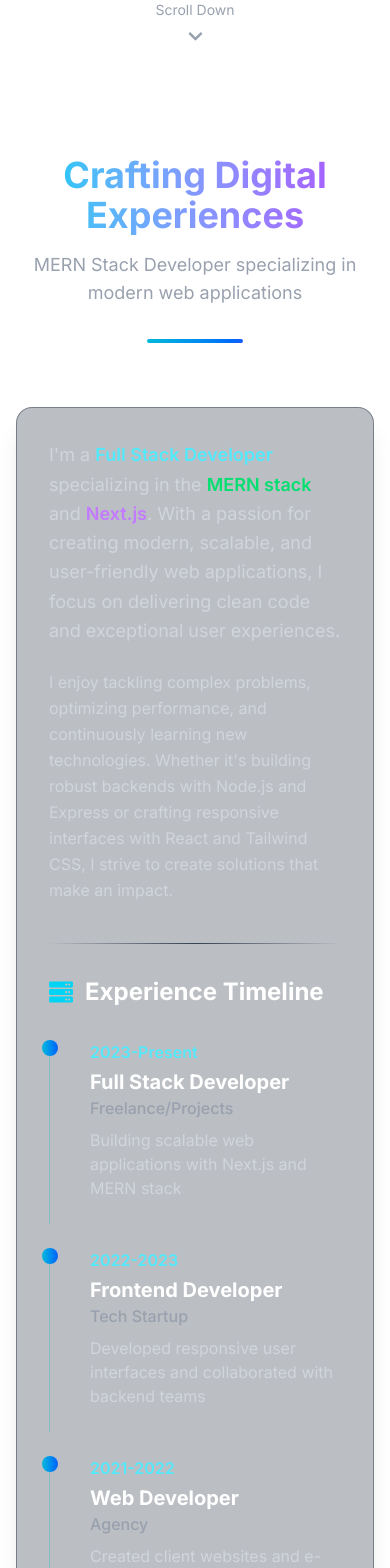
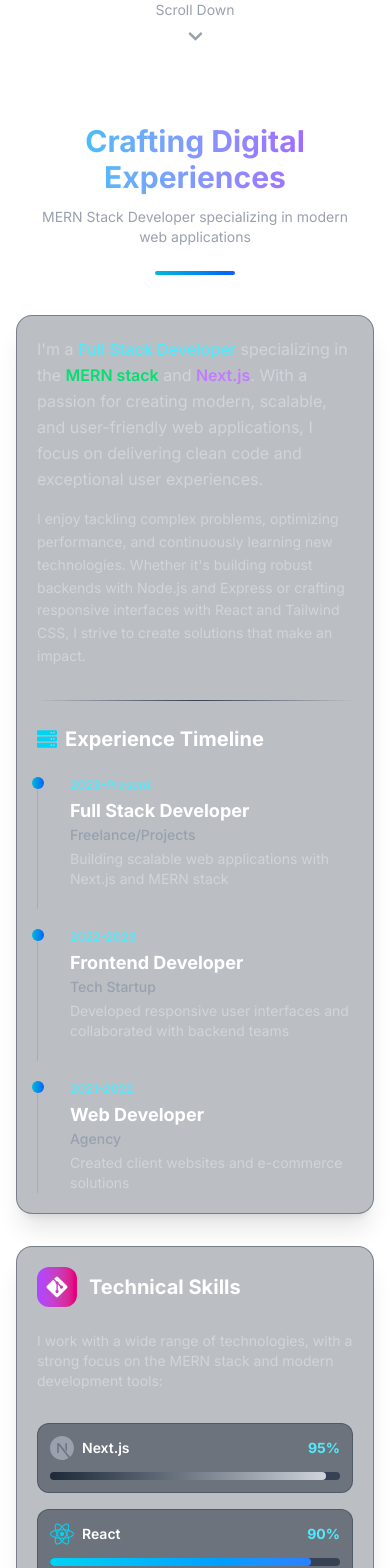
Before and after one commit to ajaysharma-3425/Portfolio, a Next.js app: page / in a window 390 px wide. Shown: the part 1240-2808 px from the top of the page. Built offline with nearby package versions, Linux system fonts and the light colour scheme.

Commit message:
portfolio ready final

```diff
--- a/sections/About.tsx
+++ b/sections/About.tsx
@@ -1,10 +1,24 @@
 "use client";
 
 import { motion } from "framer-motion";
-import { FaReact, FaNodeJs, FaDatabase, FaCode, FaGitAlt, FaServer } from "react-icons/fa";
-import { SiNextdotjs, SiMongodb, SiExpress, SiTailwindcss, SiTypescript, SiJavascript } from "react-icons/si";
+import {
+  FaReact,
+  FaNodeJs,
+  FaDatabase,
+  FaCode,
+  FaGitAlt,
+  FaServer,
+} from "react-icons/fa";
+import {
+  SiNextdotjs,
+  SiMongodb,
+  SiExpress,
+  SiTailwindcss,
+  SiTypescript,
+  SiJavascript,
+} from "react-icons/si";
 import { useInView } from "react-intersection-observer";
-import { useState, useEffect } from "react";
+import { useState } from "react";
 
 export default function About() {
   const [ref, inView] = useInView({
@@ -14,93 +28,175 @@ export default function About() {
 
   const [isHovered, setIsHovered] = useState(false);
 
-  // Tech stack data
   const techStack = [
-    { name: "Next.js", icon: <SiNextdotjs className="w-6 h-6 text-gray-400" />, level: 95, color: "text-gray-800" },
-    { name: "React", icon: <FaReact className="w-6 h-6" />, level: 90, color: "text-cyan-400" },
-    { name: "Node.js", icon: <FaNodeJs className="w-6 h-6" />, level: 85, color: "text-green-500" },
-    { name: "MongoDB", icon: <SiMongodb className="w-6 h-6" />, level: 80, color: "text-green-600" },
-    { name: "Express", icon: <SiExpress className="w-6 h-6" />, level: 85, color: "text-gray-300" },
-    { name: "TypeScript", icon: <SiTypescript className="w-6 h-6" />, level: 75, color: "text-blue-500" },
-    { name: "JavaScript", icon: <SiJavascript className="w-6 h-6" />, level: 90, color: "text-yellow-400" },
-    { name: "Tailwind CSS", icon: <SiTailwindcss className="w-6 h-6" />, level: 95, color: "text-teal-400" },
+    {
+      name: "Next.js",
+      icon: <SiNextdotjs className="w-6 h-6 text-gray-400" />,
+      level: 95,
+      color: "text-gray-800",
+    },
+    {
+      name: "React",
+      icon: <FaReact className="w-6 h-6" />,
+      level: 90,
+      color: "text-cyan-400",
+    },
+    {
+      name: "Node.js",
+      icon: <FaNodeJs className="w-6 h-6" />,
+      level: 85,
+      color: "text-green-500",
+    },
+    {
+      name: "MongoDB",
+      icon: <SiMongodb className="w-6 h-6" />,
+      level: 80,
+      color: "text-green-600",
+    },
+    {
+      name: "Express",
+      icon: <SiExpress className="w-6 h-6" />,
+      level: 85,
+      color: "text-gray-300",
+    },
+    {
+      name: "TypeScript",
+      icon: <SiTypescript className="w-6 h-6" />,
+      level: 75,
+      color: "text-blue-500",
+    },
+    {
+      name: "JavaScript",
+      icon: <SiJavascript className="w-6 h-6" />,
+      level: 90,
+      color: "text-yellow-400",
+    },
+    {
+      name: "Tailwind CSS",
+      icon: <SiTailwindcss className="w-6 h-6" />,
+      level: 95,
+      color: "text-teal-400",
+    },
   ];
 
-  // Experience timeline
   const experiences = [
-    { year: "2023-Present", role: "Full Stack Developer", company: "Freelance/Projects", description: "Building scalable web applications with Next.js and MERN stack" },
-    { year: "2022-2023", role: "Frontend Developer", company: "Tech Startup", description: "Developed responsive user interfaces and collaborated with backend teams" },
-    { year: "2021-2022", role: "Web Developer", company: "Agency", description: "Created client websites and e-commerce solutions" },
+    {
+      year: "2023-Present",
+      role: "Full Stack Developer",
+      company: "Freelance/Projects",
+      description:
+        "Building scalable web applications with Next.js and MERN stack",
+    },
+    {
+      year: "2022-2023",
+      role: "Frontend Developer",
+      company: "Tech Startup",
+      description:
+        "Developed responsive user interfaces and collaborated with backend teams",
+    },
+    {
+      year: "2021-2022",
+      role: "Web Developer",
+      company: "Agency",
+      description: "Created client websites and e-commerce solutions",
+    },
   ];
 
   return (
-    <section id="about" className="py-20 px-4 md:px-8  text-white overflow-hidden relative">
-      {/* Hero-style background with grid pattern and floating elements */}
-
-
+    <section
+      id="about"
+      className="py-12 sm:py-16 md:py-20 px-4 md:px-8 text-white overflow-hidden relative"
+    >
       <div className="max-w-7xl mx-auto relative z-10">
-        {/* Header */}
+        {/* ========== HEADER ========== */}
         <motion.div
           initial={{ opacity: 0, y: 40 }}
           animate={inView ? { opacity: 1, y: 0 } : {}}
           transition={{ duration: 0.6 }}
           ref={ref}
-          className="text-center mb-16"
+          className="text-center mb-10 sm:mb-12 md:mb-16"
         >
-          <h2 className="text-4xl md:text-5xl font-bold mb-4 bg-clip-text text-transparent bg-gradient-to-r from-cyan-400 to-purple-500">
+          <h2 className="text-3xl sm:text-4xl md:text-5xl font-bold mb-3 sm:mb-4 bg-clip-text text-transparent bg-gradient-to-r from-cyan-400 to-purple-500 px-2">
             Crafting Digital Experiences
           </h2>
-          <p className="text-gray-400 text-lg max-w-2xl mx-auto">
+          <p className="text-gray-400 text-sm sm:text-base md:text-lg max-w-2xl mx-auto px-4">
             MERN Stack Developer specializing in modern web applications
           </p>
-          {/* Divider line */}
-          <div className="w-24 h-1 bg-gradient-to-r from-cyan-500 to-blue-600 mx-auto my-8 rounded-full"></div>
+          <div className="w-20 sm:w-24 h-1 bg-gradient-to-r from-cyan-500 to-blue-600 mx-auto my-6 sm:my-7 md:my-8 rounded-full"></div>
         </motion.div>
 
-        <div className="grid grid-cols-1 lg:grid-cols-2 gap-12">
-          {/* Left column - Intro & Experience */}
+        {/* ========== MAIN GRID ========== */}
+        <div className="grid grid-cols-1 lg:grid-cols-2 gap-8 lg:gap-12">
+          {/* LEFT COLUMN – Intro & Experience */}
           <div>
             <motion.div
               initial={{ opacity: 0, x: -40 }}
               animate={inView ? { opacity: 1, x: 0 } : {}}
               transition={{ duration: 0.6, delay: 0.2 }}
-              className="bg-gray-800/30 backdrop-blur-sm rounded-2xl p-8 border border-gray-700/50 shadow-xl"
+              className="bg-gray-800/30 backdrop-blur-sm rounded-2xl p-5 sm:p-6 lg:p-8 border border-gray-700/50 shadow-xl h-full"
             >
-              {/* About text section */}
-              <div className="mb-10">
-                <p className="text-gray-300 leading-relaxed mb-6 text-lg">
-                  I'm a <span className="font-semibold text-cyan-300">Full Stack Developer</span> specializing in the <span className="font-semibold text-green-400">MERN stack</span> and <span className="font-semibold text-purple-400">Next.js</span>. With a passion for creating modern, scalable, and user-friendly web applications, I focus on delivering clean code and exceptional user experiences.
+              {/* About text */}
+              <div className="mb-8 sm:mb-10">
+                <p className="text-gray-300 leading-relaxed mb-4 sm:mb-6 text-base sm:text-lg">
+                  I'm a{" "}
+                  <span className="font-semibold text-cyan-300">
+                    Full Stack Developer
+                  </span>{" "}
+                  specializing in the{" "}
+                  <span className="font-semibold text-green-400">
+                    MERN stack
+                  </span>{" "}
+                  and{" "}
+                  <span className="font-semibold text-purple-400">
+                    Next.js
+                  </span>
+                  . With a passion for creating modern, scalable, and
+                  user-friendly web applications, I focus on delivering clean
+                  code and exceptional user experiences.
                 </p>
-
-                <p className="text-gray-300 leading-relaxed">
-                  I enjoy tackling complex problems, optimizing performance, and continuously learning new technologies. Whether it's building robust backends with Node.js and Express or crafting responsive interfaces with React and Tailwind CSS, I strive to create solutions that make an impact.
+                <p className="text-gray-300 leading-relaxed text-sm sm:text-base">
+                  I enjoy tackling complex problems, optimizing performance, and
+                  continuously learning new technologies. Whether it's building
+                  robust backends with Node.js and Express or crafting responsive
+                  interfaces with React and Tailwind CSS, I strive to create
+                  solutions that make an impact.
                 </p>
               </div>
 
-              {/* Divider line */}
-              <div className="w-full h-px bg-gradient-to-r from-transparent via-gray-700 to-transparent my-8"></div>
+              {/* Divider */}
+              <div className="w-full h-px bg-gradient-to-r from-transparent via-gray-700 to-transparent my-6 sm:my-8"></div>
 
               {/* Experience Timeline */}
-              <div className="mt-6">
-                <h4 className="text-2xl font-bold mb-8 flex items-center">
-                  <FaServer className="mr-3 text-cyan-400" />
+              <div className="mt-4 sm:mt-6">
+                <h4 className="text-xl sm:text-2xl font-bold mb-6 sm:mb-8 flex items-center">
+                  <FaServer className="mr-2 sm:mr-3 text-cyan-400 w-5 h-5 sm:w-6 sm:h-6" />
                   Experience Timeline
                 </h4>
-
-                <div className="space-y-6">
+                <div className="space-y-5 sm:space-y-6">
                   {experiences.map((exp, index) => (
                     <motion.div
                       key={index}
                       initial={{ opacity: 0, x: -20 }}
                       animate={inView ? { opacity: 1, x: 0 } : {}}
-                      transition={{ duration: 0.5, delay: 0.3 + index * 0.1 }}
-                      className="relative pl-10 pb-6 border-l border-cyan-500/30 last:pb-0"
+                      transition={{
+                        duration: 0.5,
+                        delay: 0.3 + index * 0.1,
+                      }}
+                      className="relative pl-8 sm:pl-10 pb-5 sm:pb-6 border-l border-cyan-500/30 last:pb-0"
                     >
-                      <div className="absolute left-[-8px] top-0 w-4 h-4 rounded-full bg-gradient-to-r from-cyan-500 to-blue-600"></div>
-                      <div className="text-cyan-300 font-semibold">{exp.year}</div>
-                      <div className="text-xl font-bold mt-1">{exp.role}</div>
-                      <div className="text-gray-400 font-medium mb-2">{exp.company}</div>
-                      <p className="text-gray-300">{exp.description}</p>
+                      <div className="absolute left-[-6px] sm:left-[-8px] top-0 w-3 h-3 sm:w-4 sm:h-4 rounded-full bg-gradient-to-r from-cyan-500 to-blue-600"></div>
+                      <div className="text-cyan-300 font-semibold text-xs sm:text-sm">
+                        {exp.year}
+                      </div>
+                      <div className="text-lg sm:text-xl font-bold mt-1">
+                        {exp.role}
+                      </div>
+                      <div className="text-gray-400 font-medium mb-1 sm:mb-2 text-sm sm:text-base">
+                        {exp.company}
+                      </div>
+                      <p className="text-gray-300 text-sm sm:text-base">
+                        {exp.description}
+                      </p>
                     </motion.div>
                   ))}
                 </div>
@@ -108,44 +204,54 @@ export default function About() {
             </motion.div>
           </div>
 
-          {/* Right column - Skills & Tech Stack */}
+          {/* RIGHT COLUMN – Skills & Tech Stack */}
           <div>
             <motion.div
               initial={{ opacity: 0, x: 40 }}
               animate={inView ? { opacity: 1, x: 0 } : {}}
               transition={{ duration: 0.6, delay: 0.4 }}
-              className="bg-gray-800/30 backdrop-blur-sm rounded-2xl p-8 border border-gray-700/50 shadow-xl h-full"
+              className="bg-gray-800/30 backdrop-blur-sm rounded-2xl p-5 sm:p-6 lg:p-8 border border-gray-700/50 shadow-xl h-full"
             >
-              <div className="flex items-center mb-8">
-                <div className="p-3 rounded-xl bg-gradient-to-r from-purple-500 to-pink-600 mr-4">
-                  <FaGitAlt className="w-8 h-8" />
+              <div className="flex items-center mb-6 sm:mb-8">
+                <div className="p-2 sm:p-3 rounded-xl bg-gradient-to-r from-purple-500 to-pink-600 mr-3 sm:mr-4">
+                  <FaGitAlt className="w-6 h-6 sm:w-8 sm:h-8" />
                 </div>
-                <h3 className="text-2xl font-bold">Technical Skills</h3>
+                <h3 className="text-xl sm:text-2xl font-bold">
+                  Technical Skills
+                </h3>
               </div>
 
-              <p className="text-gray-300 mb-10">
-                I work with a wide range of technologies, with a strong focus on the MERN stack and modern development tools:
+              <p className="text-gray-300 mb-8 sm:mb-10 text-sm sm:text-base">
+                I work with a wide range of technologies, with a strong focus on
+                the MERN stack and modern development tools:
               </p>
 
-              {/* Skills Grid */}
-              <div className="grid grid-cols-2 gap-6">
+              {/* Skills Grid – single column on mobile, two columns on sm+ */}
+              <div className="grid grid-cols-1 sm:grid-cols-2 gap-4 sm:gap-5 lg:gap-6">
                 {techStack.map((tech, index) => (
                   <motion.div
                     key={index}
                     initial={{ opacity: 0, scale: 0.9 }}
                     animate={inView ? { opacity: 1, scale: 1 } : {}}
-                    transition={{ duration: 0.4, delay: 0.5 + index * 0.05 }}
+                    transition={{
+                      duration: 0.4,
+                      delay: 0.5 + index * 0.05,
+                    }}
                     whileHover={{ scale: 1.05, transition: { duration: 0.2 } }}
-                    className="bg-gray-800/50 rounded-xl p-5 border border-gray-700/50 hover:border-cyan-500/50 transition-all duration-300"
+                    className="bg-gray-800/50 rounded-xl p-3 sm:p-4 lg:p-5 border border-gray-700/50 hover:border-cyan-500/50 transition-all duration-300"
                   >
-                    <div className="flex items-center justify-between mb-4">
+                    <div className="flex items-center justify-between mb-3 sm:mb-4">
                       <div className="flex items-center">
-                        <div className={`${tech.color} mr-3`}>
+                        <div className={`${tech.color} mr-2 sm:mr-3`}>
                           {tech.icon}
                         </div>
-                        <span className="font-semibold">{tech.name}</span>
+                        <span className="font-semibold text-sm sm:text-base">
+                          {tech.name}
+                        </span>
                       </div>
-                      <span className="text-cyan-300 font-bold">{tech.level}%</span>
+                      <span className="text-cyan-300 font-bold text-sm sm:text-base">
+                        {tech.level}%
+                      </span>
                     </div>
 
                     {/* Skill bar */}
@@ -153,34 +259,46 @@ export default function About() {
                       <motion.div
                         initial={{ width: 0 }}
                         animate={inView ? { width: `${tech.level}%` } : {}}
-                        transition={{ duration: 1, delay: 0.7 + index * 0.05 }}
-                        className={`h-full rounded-full ${tech.name === "Next.js" ? "bg-gradient-to-r from-gray-800 to-gray-300" :
-                          tech.name === "React" ? "bg-gradient-to-r from-cyan-400 to-blue-500" :
-                            tech.name === "Node.js" ? "bg-gradient-to-r from-green-500 to-green-300" :
-                              tech.name === "MongoDB" ? "bg-gradient-to-r from-green-600 to-green-400" :
-                                tech.name === "TypeScript" ? "bg-gradient-to-r from-blue-500 to-blue-300" :
-                                  "bg-gradient-to-r from-purple-500 to-cyan-400"}`}
+                        transition={{
+                          duration: 1,
+                          delay: 0.7 + index * 0.05,
+                        }}
+                        className={`h-full rounded-full ${
+                          tech.name === "Next.js"
+                            ? "bg-gradient-to-r from-gray-800 to-gray-300"
+                            : tech.name === "React"
+                            ? "bg-gradient-to-r from-cyan-400 to-blue-500"
+                            : tech.name === "Node.js"
+                            ? "bg-gradient-to-r from-green-500 to-green-300"
+                            : tech.name === "MongoDB"
+                            ? "bg-gradient-to-r from-green-600 to-green-400"
+                            : tech.name === "TypeScript"
+                            ? "bg-gradient-to-r from-blue-500 to-blue-300"
+                            : "bg-gradient-to-r from-purple-500 to-cyan-400"
+                        }`}
                       ></motion.div>
                     </div>
                   </motion.div>
                 ))}
               </div>
 
-              {/* Divider line */}
-              <div className="w-full h-px bg-gradient-to-r from-transparent via-gray-700 to-transparent my-8"></div>
+              {/* Divider */}
+              <div className="w-full h-px bg-gradient-to-r from-transparent via-gray-700 to-transparent my-6 sm:my-8"></div>
 
               {/* Stats */}
               <motion.div
                 initial={{ opacity: 0, y: 20 }}
                 animate={inView ? { opacity: 1, y: 0 } : {}}
                 transition={{ duration: 0.6, delay: 0.9 }}
-                className="mt-6"
+                className="mt-4 sm:mt-6"
                 onMouseEnter={() => setIsHovered(true)}
                 onMouseLeave={() => setIsHovered(false)}
               >
-                <h4 className="text-2xl font-bold mb-8">Development Focus</h4>
+                <h4 className="text-xl sm:text-2xl font-bold mb-6 sm:mb-8">
+                  Development Focus
+                </h4>
 
-                <div className="grid grid-cols-2 md:grid-cols-4 gap-6">
+                <div className="grid grid-cols-2 sm:grid-cols-4 gap-4 sm:gap-6">
                   {[
                     { label: "Projects", value: "25+", desc: "Completed" },
                     { label: "Technologies", value: "15+", desc: "Mastered" },
@@ -191,12 +309,16 @@ export default function About() {
                       <motion.div
                         animate={isHovered ? { scale: [1, 1.1, 1] } : {}}
                         transition={{ duration: 0.5, delay: index * 0.1 }}
-                        className="text-3xl font-bold bg-clip-text text-transparent bg-gradient-to-r from-cyan-400 to-purple-500 mb-2"
+                        className="text-2xl sm:text-3xl font-bold bg-clip-text text-transparent bg-gradient-to-r from-cyan-400 to-purple-500 mb-1 sm:mb-2"
                       >
                         {stat.value}
                       </motion.div>
-                      <div className="text-lg font-semibold">{stat.label}</div>
-                      <div className="text-gray-400 text-sm">{stat.desc}</div>
+                      <div className="text-base sm:text-lg font-semibold">
+                        {stat.label}
+                      </div>
+                      <div className="text-gray-400 text-xs sm:text-sm">
+                        {stat.desc}
+                      </div>
                     </div>
                   ))}
                 </div>
@@ -205,23 +327,24 @@ export default function About() {
           </div>
         </div>
 
-        {/* Call to action */}
+        {/* ========== CALL TO ACTION ========== */}
         <motion.div
           initial={{ opacity: 0, y: 30 }}
           animate={inView ? { opacity: 1, y: 0 } : {}}
           transition={{ duration: 0.6, delay: 1.1 }}
-          className="text-center mt-16"
+          className="text-center mt-12 sm:mt-14 md:mt-16"
         >
-          <p className="text-gray-300 mb-8 max-w-3xl mx-auto text-lg">
-            Interested in collaborating on a project or want to discuss technology?
-            I'm always open to talking about development, design, and innovative solutions.
+          <p className="text-gray-300 mb-6 sm:mb-8 max-w-3xl mx-auto text-sm sm:text-base md:text-lg px-4">
+            Interested in collaborating on a project or want to discuss
+            technology? I'm always open to talking about development, design,
+            and innovative solutions.
           </p>
-          <div className="flex flex-wrap justify-center gap-6">
+          <div className="flex flex-wrap justify-center gap-4 sm:gap-6">
             <motion.a
               href="#contact"
               whileHover={{ scale: 1.05 }}
               whileTap={{ scale: 0.95 }}
-              className="px-8 py-3 bg-gradient-to-r from-cyan-500 to-blue-600 rounded-full font-semibold text-white shadow-lg hover:shadow-cyan-500/30 transition-shadow duration-300"
+              className="px-6 py-2 sm:px-8 sm:py-3 bg-gradient-to-r from-cyan-500 to-blue-600 rounded-full font-semibold text-white shadow-lg hover:shadow-cyan-500/30 transition-shadow duration-300 text-sm sm:text-base"
             >
               Get In Touch
             </motion.a>
@@ -229,7 +352,7 @@ export default function About() {
               href="#projects"
               whileHover={{ scale: 1.05 }}
               whileTap={{ scale: 0.95 }}
-              className="px-8 py-3 bg-gray-800 border border-gray-700 rounded-full font-semibold text-white hover:bg-gray-700 transition-all duration-300"
+              className="px-6 py-2 sm:px-8 sm:py-3 bg-gray-800 border border-gray-700 rounded-full font-semibold text-white hover:bg-gray-700 transition-all duration-300 text-sm sm:text-base"
             >
               View My Work
             </motion.a>
```
